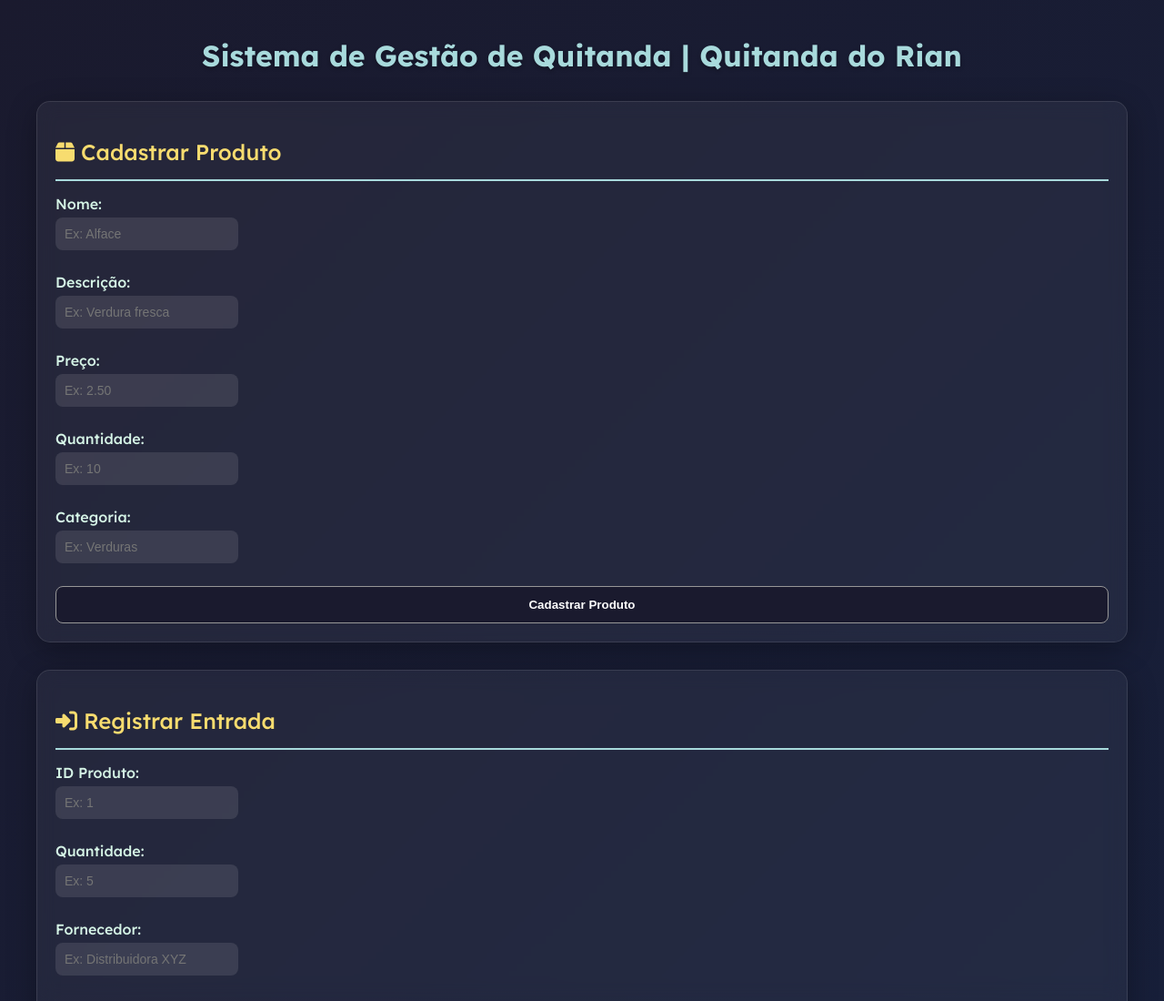
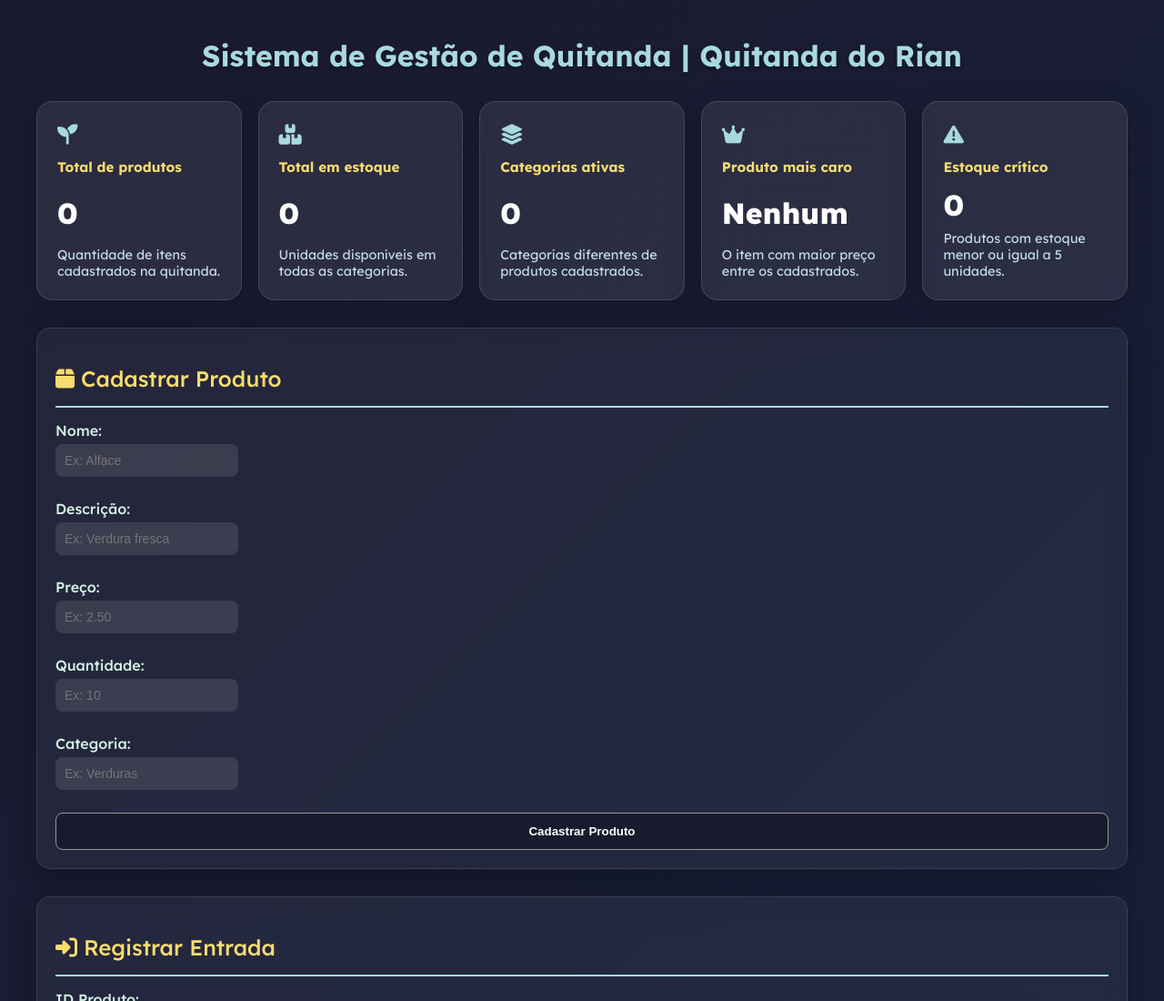
Before and after one commit to rianeduardo/Quitanda, a plain HTML site: page app/views/index.html in a window 1280 px wide. Shown: the top 1100 px of the page at 91% size. Drawn offline with Linux system fonts and the light colour scheme.

Commit message:
feat: add dashboard with product statistics and low stock alerts
Co-authored-by: Copilot <copilot@github.com>

```diff
--- a/app/views/handlerView.js
+++ b/app/views/handlerView.js
@@ -14,6 +14,28 @@ function buscarProdutoPorId(id) {
 function produtoExiste(nome) {
   const produtos = controller.listarProdutos();
   return produtos.some(produto => produto.nome.toLowerCase() === nome.toLowerCase());
+}
+
+function atualizarDashboard() {
+  const produtos = controller.listarProdutos();
+  const totalProdutos = produtos.length;
+  const totalEstoque = produtos.reduce((soma, produto) => soma + produto.estoque, 0);
+  const categorias = [...new Set(produtos
+    .map(produto => produto.categoria.trim().toLowerCase())
+    .filter(categoria => categoria !== ''))].length;
+  const produtoMaisCaro = produtos.reduce((maisCaro, produto) => {
+    if (!maisCaro || produto.preco > maisCaro.preco) return produto;
+    return maisCaro;
+  }, null);
+  const estoqueCritico = produtos.filter(produto => produto.estoque > 0 && produto.estoque <= 5).length;
+
+  document.getElementById('cardTotalProdutos').textContent = totalProdutos;
+  document.getElementById('cardTotalEstoque').textContent = totalEstoque;
+  document.getElementById('cardCategorias').textContent = categorias;
+  document.getElementById('cardProdutoMaisCaro').textContent = produtoMaisCaro
+    ? `${produtoMaisCaro.nome} (${produtoMaisCaro.preco.toFixed(2)})`
+    : 'Nenhum';
+  document.getElementById('cardEstoqueCritico').textContent = estoqueCritico;
 }
 
 function validarNumero(valor, nomeCampo) {
@@ -140,6 +162,18 @@ function atualizarProdutos() {
     const info = document.createElement('span');
     info.textContent = `ID: ${produto.id}, Nome: ${produto.nome}, Descrição: ${produto.descricao}, Preço: ${produto.preco}, Estoque: ${produto.estoque}, Categoria: ${produto.categoria}`;
 
+    if (produto.estoque > 0 && produto.estoque <= 5) {
+      const badge = document.createElement('span');
+      badge.className = 'badge-low-stock';
+      badge.textContent = 'Estoque baixo';
+      info.appendChild(badge);
+    } else if (produto.estoque === 0) {
+      const badge = document.createElement('span');
+      badge.className = 'badge-low-stock';
+      badge.textContent = 'Esgotado';
+      info.appendChild(badge);
+    }
+
     const deleteBtn = document.createElement('button');
     deleteBtn.innerHTML = '<i class="fa-solid fa-trash"></i>';
     deleteBtn.style.width = '30px';
@@ -163,6 +197,7 @@ function atualizarProdutos() {
     li.appendChild(deleteBtn);
     lista.appendChild(li);
   });
+  atualizarDashboard();
 }
 
 function formatarTipoVenda(tipoVenda) {
@@ -220,6 +255,7 @@ function atualizarMovimentacoes() {
   });
 }
 
-// Inicializar listas
+// Inicializar listas e dashboard
 atualizarProdutos();
 atualizarMovimentacoes();
+atualizarDashboard();
--- a/app/views/index.html
+++ b/app/views/index.html
@@ -114,11 +114,106 @@
         -webkit-appearance: none;
         margin: 0;
       }
+
+      .dashboard {
+        display: grid;
+        grid-template-columns: repeat(auto-fit, minmax(220px, 1fr));
+        gap: 18px;
+        margin-bottom: 30px;
+      }
+
+      .dashboard-card {
+        background: rgba(255, 255, 255, 0.08);
+        border: 1px solid rgba(255, 255, 255, 0.12);
+        border-radius: 18px;
+        padding: 22px;
+        min-height: 140px;
+        display: flex;
+        flex-direction: column;
+        justify-content: space-between;
+        box-shadow: 0 12px 35px rgba(0, 0, 0, 0.18);
+      }
+      .dashboard-card h3 {
+        font-size: 0.95rem;
+        margin: 0;
+        color: #f7dc6f;
+      }
+      .dashboard-card .value {
+        font-size: 2rem;
+        font-weight: 800;
+        margin-top: 12px;
+        color: #ffffff;
+        word-break: break-word;
+      }
+      .dashboard-card .description {
+        font-size: 0.9rem;
+        color: #c5dbe8;
+        margin-top: 8px;
+      }
+      .dashboard-card .icon {
+        font-size: 1.4rem;
+        color: #a8dadc;
+        margin-bottom: 12px;
+      }
+      .badge-low-stock {
+        display: inline-block;
+        padding: 4px 10px;
+        border-radius: 999px;
+        background: rgba(255, 81, 81, 0.16);
+        color: #ff8b8b;
+        font-size: 0.85rem;
+        font-weight: 700;
+        border: 1px solid rgba(255, 81, 81, 0.3);
+        margin-left: 12px;
+      }
     </style>
   </head>
   <body>
     <div class="container">
       <h1>Sistema de Gestão de Quitanda | Quitanda do Rian</h1>
+
+      <div class="dashboard">
+        <div class="dashboard-card">
+          <div>
+            <div class="icon"><i class="fa-solid fa-seedling"></i></div>
+            <h3>Total de produtos</h3>
+          </div>
+          <div class="value" id="cardTotalProdutos">0</div>
+          <div class="description">Quantidade de itens cadastrados na quitanda.</div>
+        </div>
+        <div class="dashboard-card">
+          <div>
+            <div class="icon"><i class="fa-solid fa-boxes-stacked"></i></div>
+            <h3>Total em estoque</h3>
+          </div>
+          <div class="value" id="cardTotalEstoque">0</div>
+          <div class="description">Unidades disponíveis em todas as categorias.</div>
+        </div>
+        <div class="dashboard-card">
+          <div>
+            <div class="icon"><i class="fa-solid fa-layer-group"></i></div>
+            <h3>Categorias ativas</h3>
+          </div>
+          <div class="value" id="cardCategorias">0</div>
+          <div class="description">Categorias diferentes de produtos cadastrados.</div>
+        </div>
+        <div class="dashboard-card">
+          <div>
+            <div class="icon"><i class="fa-solid fa-crown"></i></div>
+            <h3>Produto mais caro</h3>
+          </div>
+          <div class="value" id="cardProdutoMaisCaro">Nenhum</div>
+          <div class="description">O item com maior preço entre os cadastrados.</div>
+        </div>
+        <div class="dashboard-card">
+          <div>
+            <div class="icon"><i class="fa-solid fa-triangle-exclamation"></i></div>
+            <h3>Estoque crítico</h3>
+          </div>
+          <div class="value" id="cardEstoqueCritico">0</div>
+          <div class="description">Produtos com estoque menor ou igual a 5 unidades.</div>
+        </div>
+      </div>
 
       <!-- Cards -->
       <div class="section">
```
